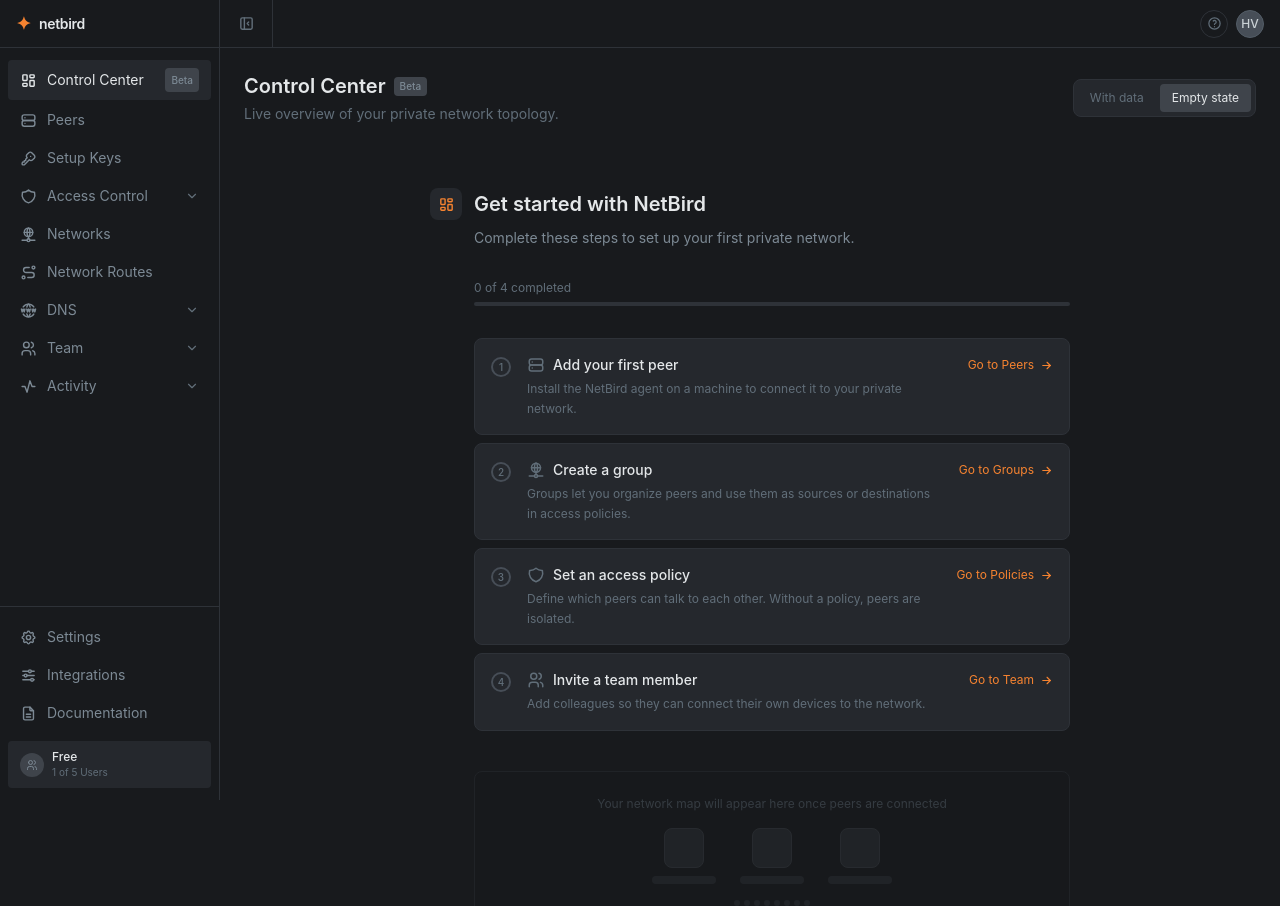
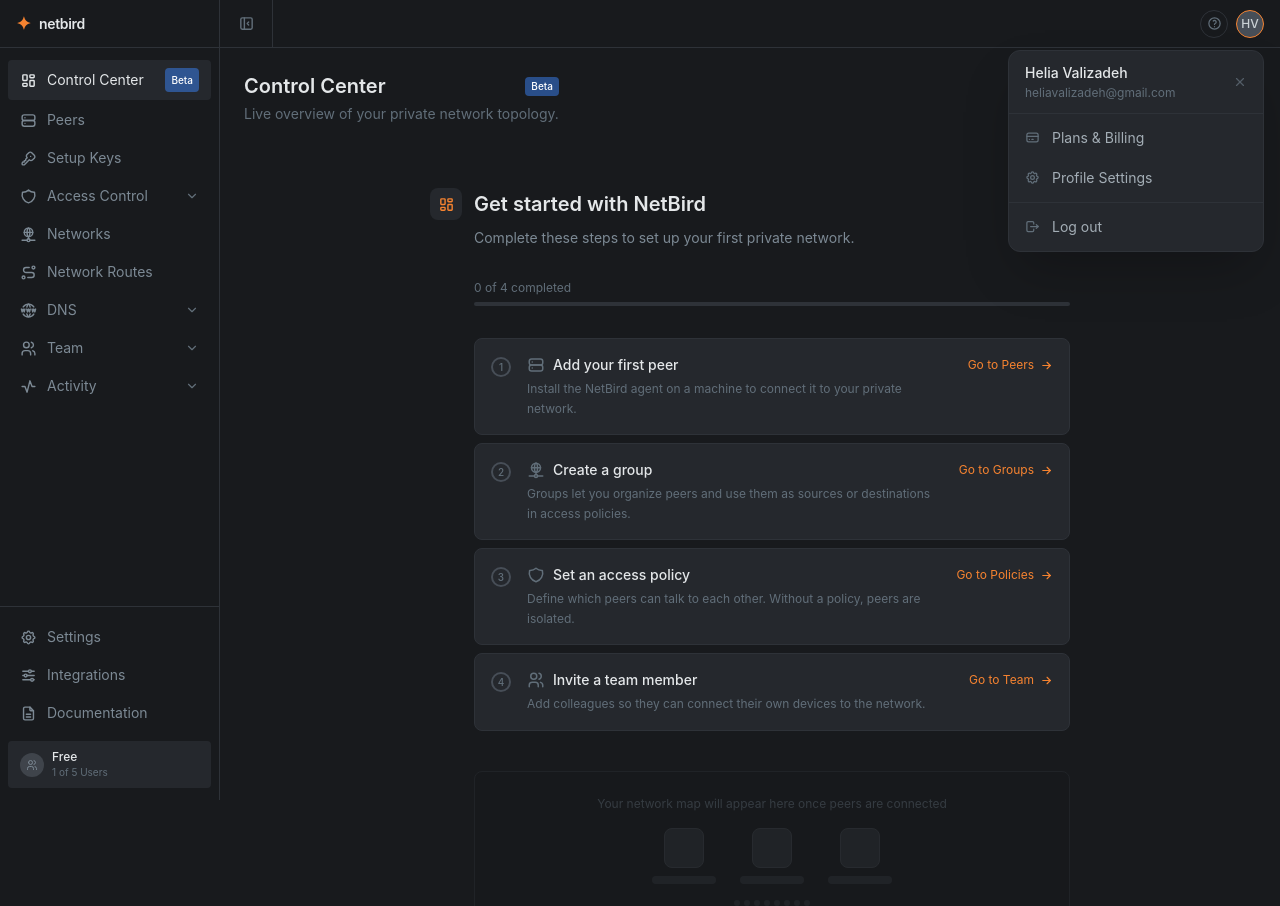
Before and after one commit to heliavz/netbird-dashboard, a React (Vite) app: page / in a window 1280 px wide. Both pictures are taken after a click on the button "HV". Shown: the top 906 px of the page. Built offline with nearby package versions, Linux system fonts and the light colour scheme.

Commit message:
profile dropdown, not-implemented page for unmatched routes, Beta tag

```diff
--- a/src/App.tsx
+++ b/src/App.tsx
@@ -1,8 +1,9 @@
-import { BrowserRouter, Navigate, Route, Routes } from "react-router-dom";
+import { BrowserRouter, Route, Routes } from "react-router-dom";
 import { Toaster } from "sonner";
 import AppLayout from "./components/layout/AppLayout";
 import ControlCenterPage from "./pages/ControlCenterPage";
 import GroupsPage from "./pages/GroupsPage";
+import NotImplementedPage from "./pages/NotImplementedPage";
 import PeersPage from "./pages/PeersPage";
 import PoliciesPage from "./pages/PoliciesPage";
 
@@ -26,7 +27,8 @@
           <Route path="/peers" element={<PeersPage />} />
           <Route path="/access-control/policies" element={<PoliciesPage />} />
           <Route path="/access-control/groups" element={<GroupsPage />} />
-          <Route path="*" element={<Navigate to="/" replace />} />
+          {/* All other routes go to not-implemented */}
+          <Route path="*" element={<NotImplementedPage />} />
         </Route>
       </Routes>
     </BrowserRouter>
--- /dev/null
+++ b/src/components/layout/ProfileDropdown.tsx
@@ -0,0 +1,115 @@
+import { cn } from "@/lib/utils";
+import {
+  IconCreditCard,
+  IconLogout,
+  IconSettings,
+  IconX,
+} from "@tabler/icons-react";
+import { useEffect, useRef } from "react";
+
+interface ProfileDropdownProps {
+  onClose: () => void;
+}
+
+const menuItems = [
+  {
+    icon: <IconCreditCard size={15} />,
+    label: "Plans & Billing",
+    onClick: () => {},
+  },
+  {
+    icon: <IconSettings size={15} />,
+    label: "Profile Settings",
+    onClick: () => {},
+  },
+];
+
+export default function ProfileDropdown({ onClose }: ProfileDropdownProps) {
+  const ref = useRef<HTMLDivElement>(null);
+
+  // Close on outside click
+  useEffect(() => {
+    function handleClickOutside(e: MouseEvent) {
+      if (ref.current && !ref.current.contains(e.target as Node)) {
+        onClose();
+      }
+    }
+    document.addEventListener("mousedown", handleClickOutside);
+    return () => document.removeEventListener("mousedown", handleClickOutside);
+  }, [onClose]);
+
+  // Close on Escape
+  useEffect(() => {
+    function handleKeyDown(e: KeyboardEvent) {
+      if (e.key === "Escape") onClose();
+    }
+    document.addEventListener("keydown", handleKeyDown);
+    return () => document.removeEventListener("keydown", handleKeyDown);
+  }, [onClose]);
+
+  return (
+    <div
+      ref={ref}
+      className={cn(
+        "absolute top-10 right-0 w-64 rounded-xl border border-nb-gray-900",
+        "bg-nb-gray-920 shadow-2xl z-50 overflow-hidden",
+      )}
+    >
+      {/* User info */}
+      <div className="px-4 py-3 border-b border-nb-gray-900">
+        <div className="flex items-center justify-between">
+          <div className="flex flex-col">
+            <span className="text-nb-gray-100 text-sm font-medium">
+              Helia Valizadeh
+            </span>
+            <span className="text-nb-gray-500 text-xs mt-0.5">
+              heliavalizadeh@gmail.com
+            </span>
+          </div>
+          <button
+            onClick={onClose}
+            className="text-nb-gray-600 hover:text-nb-gray-300 transition-colors"
+          >
+            <IconX size={14} />
+          </button>
+        </div>
+      </div>
+
+      {/* Menu items */}
+      <div className="py-1">
+        {menuItems.map((item) => (
+          <button
+            key={item.label}
+            onClick={() => {
+              item.onClick();
+              onClose();
+            }}
+            className={cn(
+              "w-full flex items-center gap-3 px-4 py-2.5 text-sm",
+              "text-nb-gray-300 hover:text-nb-gray-100 hover:bg-nb-gray-900",
+              "transition-colors text-left",
+            )}
+          >
+            <span className="text-nb-gray-500">{item.icon}</span>
+            {item.label}
+          </button>
+        ))}
+      </div>
+
+      {/* Divider + logout */}
+      <div className="border-t border-nb-gray-900 py-1">
+        <button
+          onClick={onClose}
+          className={cn(
+            "w-full flex items-center gap-3 px-4 py-2.5 text-sm",
+            "text-nb-gray-300 hover:text-red-400 hover:bg-nb-gray-900",
+            "transition-colors text-left",
+          )}
+        >
+          <IconLogout size={15} className="text-nb-gray-500" />
+          Log out
+        </button>
+      </div>
+    </div>
+  );
+}
--- a/src/components/layout/Sidebar.tsx
+++ b/src/components/layout/Sidebar.tsx
@@ -203,7 +203,7 @@
         <>
           <span className="truncate">{item.label}</span>
           {item.beta && (
-            <span className="ml-auto text-[10px] px-1.5 py-0.5 rounded bg-nb-gray-800 text-nb-gray-400 font-medium flex-shrink-0">
+            <span className="ml-auto text-[10px] px-1.5 py-0.5 rounded bg-blue-500/50 text-white font-medium flex-shrink-0">
               Beta
             </span>
           )}
--- a/src/components/layout/TopBar.tsx
+++ b/src/components/layout/TopBar.tsx
@@ -4,7 +4,9 @@
   IconLayoutSidebarLeftCollapse,
   IconLayoutSidebarLeftExpand,
 } from "@tabler/icons-react";
+import { useState } from "react";
 import { Link } from "react-router-dom";
+import ProfileDropdown from "./ProfileDropdown";
 
 interface TopBarProps {
   collapsed: boolean;
@@ -12,6 +14,8 @@
 }
 
 export default function TopBar({ collapsed, onToggleCollapse }: TopBarProps) {
+  const [profileOpen, setProfileOpen] = useState(false);
+
   return (
     <header
       className={cn(
@@ -22,7 +26,6 @@
     >
       {/* Left side: logo + collapse toggle */}
       <div className="flex items-center gap-1 px-3 border-r border-nb-gray-900 h-full">
-        {/* NetBird logo (only visible when sidebar is collapsed) */}
         {collapsed && (
           <Link to="/" className="flex items-center gap-2 mr-2">
             <span className="text-netbird font-bold text-lg">✦</span>
@@ -31,12 +34,11 @@
             </span>
           </Link>
         )}
-
-        {/* Collapse toggle */}
         <button
           onClick={onToggleCollapse}
-          className="w-7 h-7 flex items-center justify-center rounded text-nb-gray-500
-                     hover:text-nb-gray-200 hover:bg-nb-gray-920 transition-colors"
+          className="w-7 h-7 flex items-center justify-center rounded
+                     text-nb-gray-500 hover:text-nb-gray-200 hover:bg-nb-gray-920
+                     transition-colors"
           title={collapsed ? "Expand sidebar" : "Collapse sidebar"}
         >
           {collapsed ? (
@@ -58,16 +60,25 @@
           <IconHelp size={15} />
         </button>
 
-        {/* Avatar */}
-        <button
-          className="w-7 h-7 rounded-full bg-nb-gray-700 border border-nb-gray-600
-                     flex items-center justify-center text-xs font-medium
-                     text-nb-gray-200 hover:border-nb-gray-500 transition-colors
-                     overflow-hidden"
-          title="Profile"
-        >
-          HV
-        </button>
+        {/* Avatar + dropdown */}
+        <div className="relative">
+          <button
+            onClick={() => setProfileOpen((prev) => !prev)}
+            className={cn(
+              "w-7 h-7 rounded-full border flex items-center justify-center",
+              "text-xs font-medium text-nb-gray-200 transition-colors",
+              "bg-nb-gray-700 hover:border-nb-gray-500",
+              profileOpen ? "border-netbird" : "border-nb-gray-600",
+            )}
+            title="Profile"
+          >
+            HV
+          </button>
+
+          {profileOpen && (
+            <ProfileDropdown onClose={() => setProfileOpen(false)} />
+          )}
+        </div>
       </div>
     </header>
   );
--- a/src/pages/ControlCenterPage.tsx
+++ b/src/pages/ControlCenterPage.tsx
@@ -18,7 +18,7 @@
             <h1 className="text-nb-gray-100 text-xl font-semibold">
               Control Center
             </h1>
-            <span className="text-[10px] px-1.5 py-0.5 rounded bg-nb-gray-800 text-nb-gray-400 font-medium">
+            <span className="ml-auto text-[10px] px-1.5 py-0.5 rounded bg-blue-500/50 text-white font-medium flex-shrink-0">
               Beta
             </span>
           </div>
--- /dev/null
+++ b/src/pages/NotImplementedPage.tsx
@@ -0,0 +1,103 @@
+import { cn } from "@/lib/utils";
+import {
+  IconArrowLeft,
+  IconLayoutDashboard,
+  IconServer,
+  IconShield,
+  IconNetwork,
+} from "@tabler/icons-react";
+import { useNavigate, useLocation } from "react-router-dom";
+
+const implementedPages = [
+  {
+    label: "Control Center",
+    to: "/",
+    icon: <IconLayoutDashboard size={15} />,
+    description: "Network overview, topology map, getting started",
+  },
+  {
+    label: "Peers",
+    to: "/peers",
+    icon: <IconServer size={15} />,
+    description: "All connected machines with health summary",
+  },
+  {
+    label: "Access Control — Policies",
+    to: "/access-control/policies",
+    icon: <IconShield size={15} />,
+    description: "Expandable policy rows with plain-english summaries",
+  },
+  {
+    label: "Access Control — Groups",
+    to: "/access-control/groups",
+    icon: <IconNetwork size={15} />,
+    description: "Groups table with labeled column headers",
+  },
+];
+
+export default function NotImplementedPage() {
+  const navigate = useNavigate();
+  const location = useLocation();
+
+  const pageName =
+    location.pathname
+      .split("/")
+      .filter(Boolean)
+      .map((s) => s.charAt(0).toUpperCase() + s.slice(1).replace(/-/g, " "))
+      .join(" — ") || "This page";
+
+  return (
+    <div className="max-w-xl mx-auto mt-16 px-4">
+      {/* Header */}
+      <div className="flex items-center gap-3 mb-2">
+        <button
+          onClick={() => navigate(-1)}
+          className="p-1.5 rounded text-nb-gray-500 hover:text-nb-gray-200 hover:bg-nb-gray-920 transition-colors"
+        >
+          <IconArrowLeft size={16} />
+        </button>
+        <h1 className="text-nb-gray-100 text-xl font-semibold">{pageName}</h1>
+      </div>
+
+      <p className="text-nb-gray-500 text-sm mb-8 ml-9">
+        This page is not part of this demo. The rebuild is focused on the areas
+        with the most significant UX improvements.
+      </p>
+
+      {/* Divider */}
+      <div className="ml-9 border-t border-nb-gray-900 mb-6" />
+
+      {/* Implemented pages */}
+      <div className="ml-9">
+        <p className="text-xs text-nb-gray-600 uppercase tracking-wide mb-3">
+          Pages included in this demo
+        </p>
+        <div className="flex flex-col gap-2">
+          {implementedPages.map((page) => (
+            <button
+              key={page.to}
+              onClick={() => navigate(page.to)}
+              className={cn(
+                "flex items-start gap-3 px-4 py-3 rounded-lg border text-left",
+                "border-nb-gray-900 bg-nb-gray-920 hover:border-nb-gray-800",
+                "transition-colors group",
+              )}
+            >
+              <span className="text-netbird mt-0.5 flex-shrink-0">
+                {page.icon}
+              </span>
+              <div>
+                <p className="text-nb-gray-100 text-sm font-medium group-hover:text-white transition-colors">
+                  {page.label}
+                </p>
+                <p className="text-nb-gray-500 text-xs mt-0.5">
+                  {page.description}
+                </p>
+              </div>
+            </button>
+          ))}
+        </div>
+      </div>
+    </div>
+  );
+}
```
